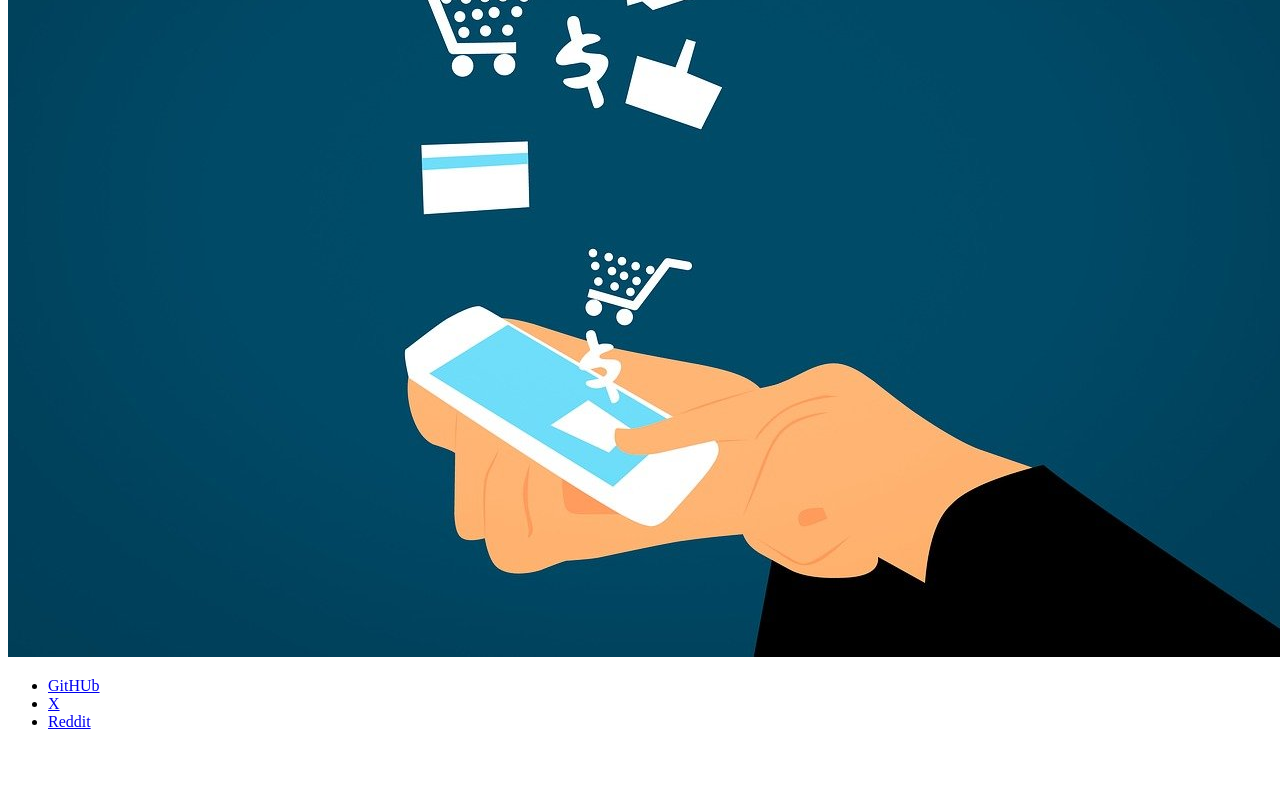
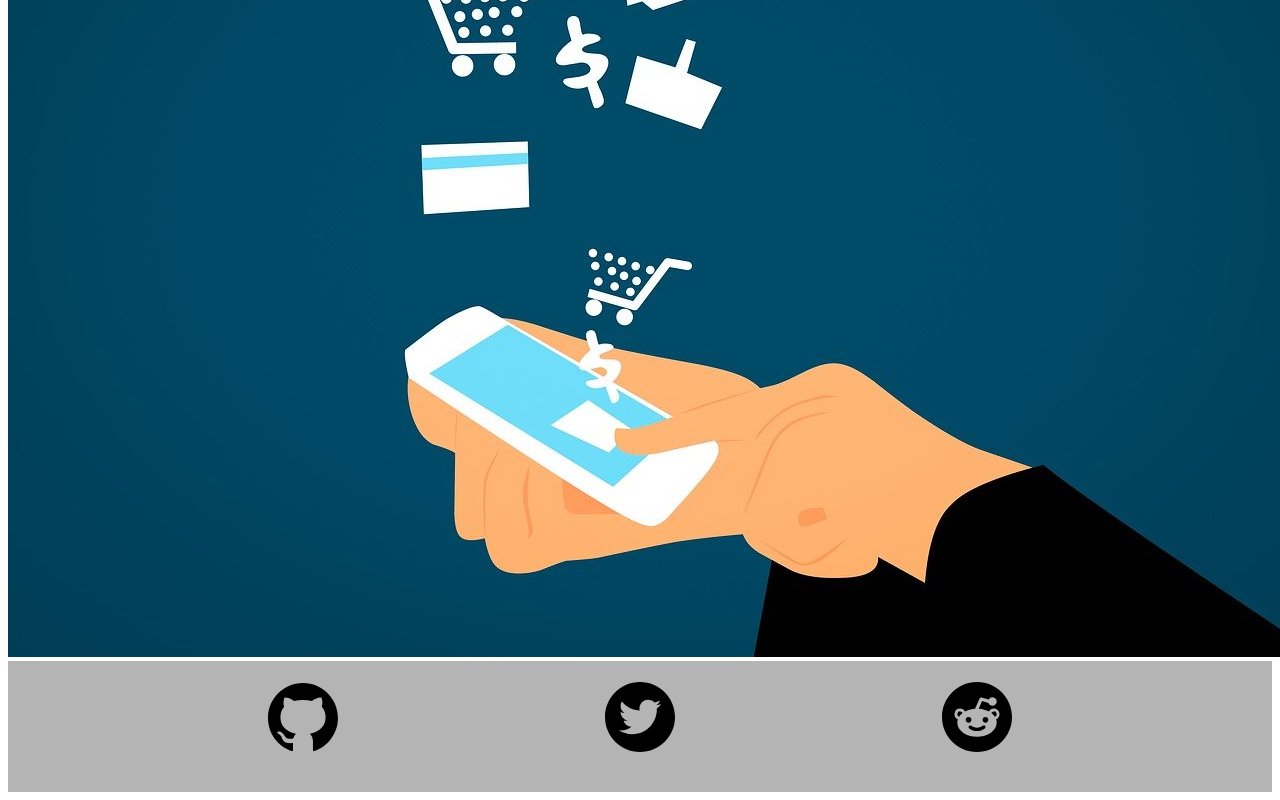
Before and after one commit to CarlosEduardo7700/projeto-spa-1tdspv, a React (Vite) app: page / in a window 1280 px wide. Shown: the part 408-1208 px from the top of the page. Before the commit the page ends 1155 px from the top, so only its background shows below. Built offline with nearby package versions, Linux system fonts and the light colour scheme.

Commit message:
Estilização do Radape e Cabecalho

```diff
--- a/src/App.jsx
+++ b/src/App.jsx
@@ -1,5 +1,5 @@
 import Cabecalho from "./components/Cabecalho/Cabecalho";
-import Rodape from "./components/Rodape";
+import Rodape from "./components/Rodape/Rodape";
 import {Outlet} from "react-router-dom"
 
 export default function App() {
--- a/src/components/Cabecalho/Cabecalho.jsx
+++ b/src/components/Cabecalho/Cabecalho.jsx
@@ -1,17 +1,19 @@
-import { Link } from "react-router-dom"
+import { Link, useLocation } from "react-router-dom"
 import "./Cabecalho.scss"
 
 export default function Cabecalho() {
+
+    const rota = useLocation()
 
     return (
         <>
             <header className="cabecalho">
                 <ul>
                     <li>
-                        <Link to="/">Home</Link>
+                        <Link to="/" className={rota.pathname == "/" ? "active" : ""}>Home</Link>
                     </li>
                     <li>
-                        <Link to="/produtos">Produtos</Link>
+                        <Link to="/produtos" className={rota.pathname == "/produtos" ? "active" : ""}>Produtos</Link>
                     </li>
                 </ul>
             </header>
--- a/src/components/Cabecalho/Cabecalho.scss
+++ b/src/components/Cabecalho/Cabecalho.scss
@@ -20,7 +20,7 @@
             transition: background-color 300ms ease-out;
 
             &:hover {
-                background-color: #ccc;
+                background-color: rgb(66, 100, 139);
             }
         }
     }
--- a/src/components/Rodape.jsx
+++ /dev/null
@@ -1,16 +0,0 @@
-export default function Rodape() {
-
-    return (
-        <>
-            <footer>
-                <div>
-                    <ul>
-                        <li><a href="#">GitHUb</a></li>
-                        <li><a href="#">X</a></li>
-                        <li><a href="#">Reddit</a></li>
-                    </ul>
-                </div>
-            </footer>
-        </>
-    )
-}
--- /dev/null
+++ b/src/components/Rodape/Rodape.jsx
@@ -0,0 +1,19 @@
+import "./Rodape.scss"
+import { AiFillGithub as GitHub, AiFillTwitterCircle as Twitter, AiFillRedditCircle as Reddit} from 'react-icons/ai'
+
+export default function Rodape() {
+
+    return (
+        <>
+            <footer className="rodape">
+
+                <ul>
+                    <li><a href="#"><GitHub/></a></li>
+                    <li><a href="#"><Twitter/></a></li>
+                    <li><a href="#"><Reddit/></a></li>
+                </ul>
+
+            </footer>
+        </>
+    )
+}
--- /dev/null
+++ b/src/components/Rodape/Rodape.scss
@@ -0,0 +1,36 @@
+.rodape{
+    display: flex;
+    justify-content: center;
+    align-items: center;
+    background-color: #b4b4b4;
+    width: 100%;
+
+    margin: 0;
+    padding: 0;
+
+    ul {
+        width: 80%;
+        display: flex;
+        flex-direction: row;
+        justify-content: space-around;
+        align-items: center;
+        list-style: none;
+
+        margin: 1em 1em;
+        padding: 0;
+
+        li a {
+            text-decoration: none;
+            color: black;
+            font-size: 5em;
+
+            transition: .5s;
+
+            &:hover {
+                color: rgb(14, 64, 121);
+            }
+
+        }
+    }
+
+}
```
